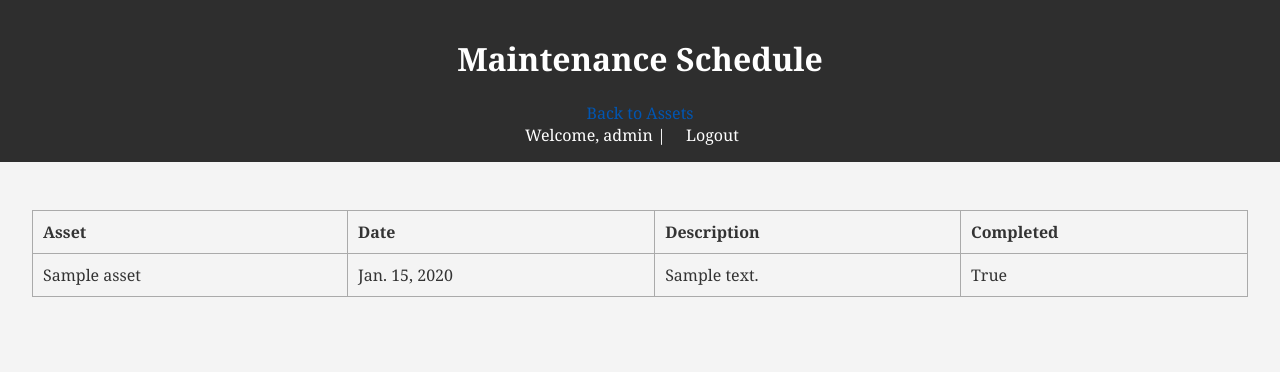
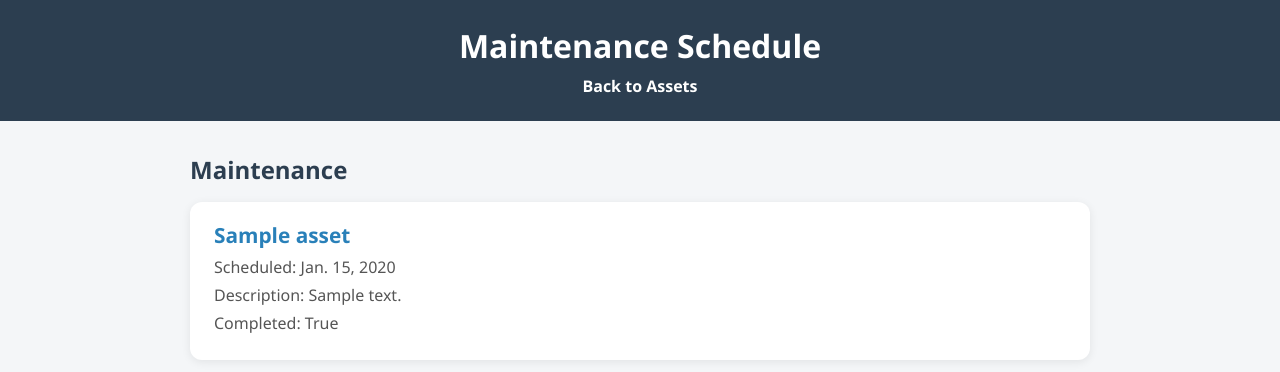
Before and after one commit to Stealthylthy/eaagads-asset-tracker, a Django app: page /maintenance/ in a window 1280 px wide. Shown: the top 372 px of the page. Run offline with Django 5.2, Linux system fonts and the light colour scheme; a user stored in the database is signed in; tables that the repository leaves empty hold one stand-in row (values such as "Sample post").

Commit message:
Full visual redesign with card layout and styled pages

```diff
--- a/assets/static/assets/style.css
+++ b/assets/static/assets/style.css
@@ -1,44 +1,125 @@
 body {
-    font-family: Georgia, serif;
-    background: #f4f4f4;
+    font-family: 'Segoe UI', sans-serif;
+    background-color: #f4f6f8;
     margin: 0;
     padding: 0;
     color: #333;
 }
 
 header {
-    background: #2e2e2e;
+    background-color: #2c3e50;
     color: white;
-    padding: 1em;
+    padding: 1.5rem;
     text-align: center;
 }
 
-nav a {
+header h1 {
+    margin: 0;
+    font-size: 2rem;
+}
+
+nav {
+    margin-top: 0.5rem;
+}
+
+nav a,
+nav form button {
     color: white;
-    margin: 0 1em;
+    margin: 0 1rem;
     text-decoration: none;
+    font-weight: bold;
+    background: none;
+    border: none;
+    cursor: pointer;
 }
 
 main {
-    padding: 2em;
+    max-width: 900px;
+    margin: 2rem auto;
+    padding: 0 1rem;
 }
 
-table {
-    width: 100%;
-    border-collapse: collapse;
-    margin-top: 1em;
+h2 {
+    color: #2c3e50;
+    margin-bottom: 1rem;
 }
 
-table, th, td {
-    border: 1px solid #aaa;
+/* Asset and maintenance cards */
+.asset-card,
+.maintenance-card {
+    background-color: white;
+    border-radius: 12px;
+    box-shadow: 0 2px 10px rgba(0, 0, 0, 0.08);
+    padding: 1.2rem 1.5rem;
+    margin-bottom: 1.5rem;
+    transition: box-shadow 0.3s ease;
 }
 
-th, td {
-    padding: 10px;
-    text-align: left;
+.asset-card:hover,
+.maintenance-card:hover {
+    box-shadow: 0 4px 18px rgba(0, 0, 0, 0.12);
 }
 
-a {
-    color: #0056b3;
-    text-decoration: none;
+.asset-title {
+    font-size: 1.3rem;
+    font-weight: bold;
+    color: #2980b9;
 }
+
+.asset-meta {
+    margin: 0.4rem 0;
+    color: #555;
+}
+
+button {
+    padding: 0.5rem 1rem;
+    background-color: #3498db;
+    color: white;
+    border: none;
+    border-radius: 6px;
+    cursor: pointer;
+    font-weight: bold;
+}
+
+button:hover {
+    background-color: #1c75bc;
+}
+
+/* Forms */
+form {
+    background: white;
+    padding: 2rem;
+    border-radius: 10px;
+    box-shadow: 0 2px 10px rgba(0,0,0,0.08);
+    max-width: 500px;
+    margin: 0 auto 2rem;
+}
+
+form p {
+    margin-bottom: 1rem;
+}
+
+form label {
+    font-weight: bold;
+}
+
+form input, form select, form textarea {
+    width: 100%;
+    padding: 0.5rem;
+    margin-top: 0.3rem;
+    border: 1px solid #ccc;
+    border-radius: 5px;
+}
+
+form button {
+    width: 100%;
+    margin-top: 1rem;
+}
+
+/* Centered login/register page */
+.centered-page {
+    display: flex;
+    justify-content: center;
+    align-items: center;
+    min-height: 70vh;
+}
--- a/assets/templates/assets/maintenance_list.html
+++ b/assets/templates/assets/maintenance_list.html
@@ -8,35 +8,21 @@
 <body>
   <header>
     <h1>Maintenance Schedule</h1>
-        <a href="/">Back to Assets</a>
-        <nav>
-        {% if user.is_authenticated %}
-                <span>Welcome, {{ user.username }}</span> |
-                <a href="{% url 'logout' %}">Logout</a>
-            {% else %}
-                <a href="{% url 'login' %}">Login</a> |
-                <a href="{% url 'register' %}">Register</a>
-            {% endif %}
-    </nav>
+    <nav><a href="/">Back to Assets</a></nav>
   </header>
 
   <main>
-        <table>
-            <tr>
-                <th>Asset</th>
-                <th>Date</th>
-                <th>Description</th>
-                <th>Completed</th>
-            </tr>
+    <h2>Maintenance</h2>
     {% for m in maintenance %}
-            <tr>
-                <td>{{ m.asset.name }}</td>
-                <td>{{ m.scheduled_date }}</td>
-                <td>{{ m.description }}</td>
-                <td>{{ m.completed }}</td>
-            </tr>
+    <div class="maintenance-card">
+        <div class="asset-title">{{ m.asset.name }}</div>
+        <p class="asset-meta">Scheduled: {{ m.scheduled_date }}</p>
+        <p class="asset-meta">Description: {{ m.description }}</p>
+        <p class="asset-meta">Completed: {{ m.completed }}</p>
+    </div>
+    {% empty %}
+    <p>No maintenance scheduled.</p>
     {% endfor %}
-        </table>
   </main>
 </body>
 </html>
```
Also changed, not shown: assets/templates/assets/asset_form.html (+2 -15 lines), assets/templates/assets/index.html (+18 -24 lines), assets/templates/assets/register.html (+6 -3 lines), assets/templates/registration/login.html (+7 -5 lines). Lines whose indentation alone changed are shown as unchanged.
